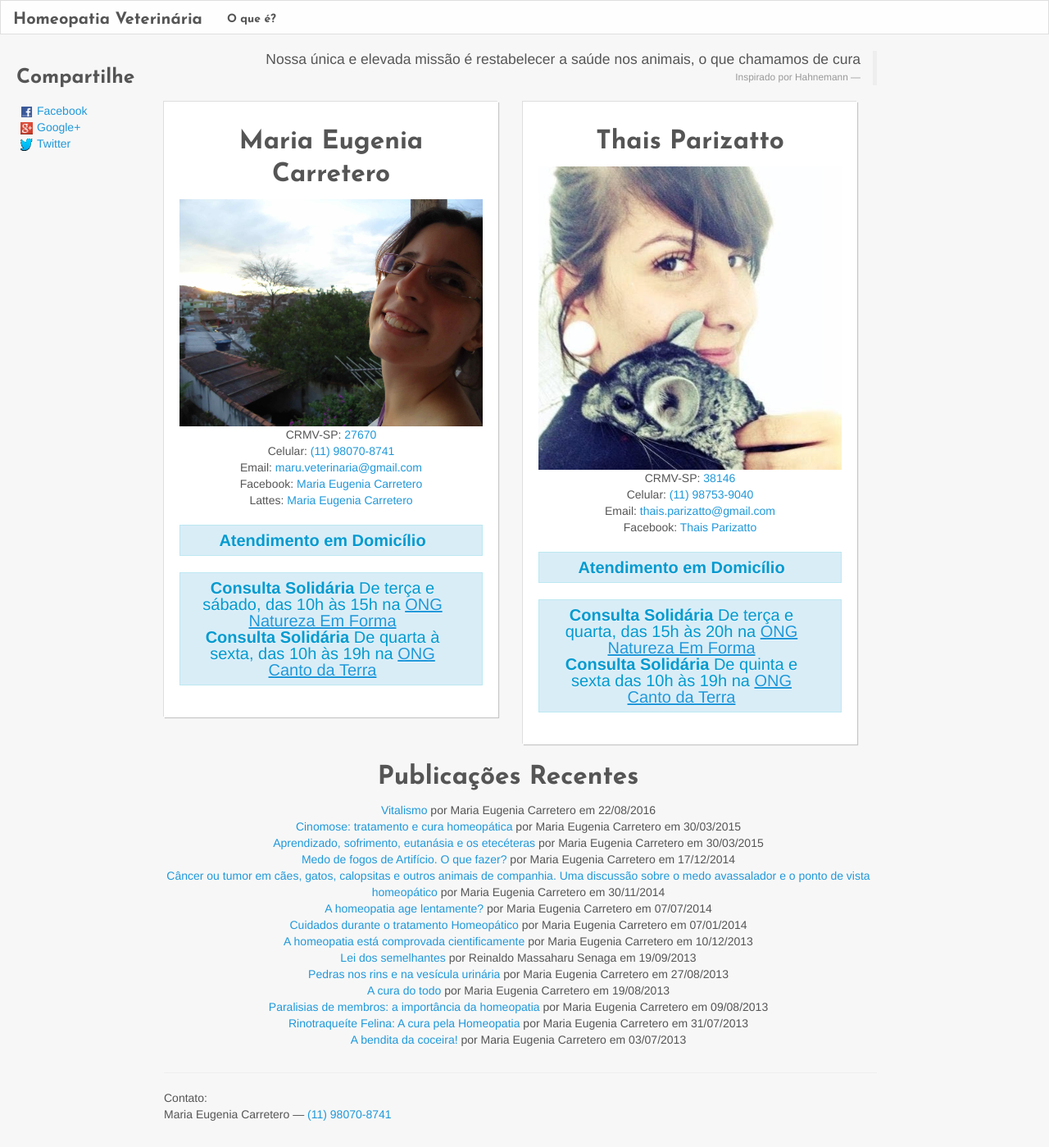
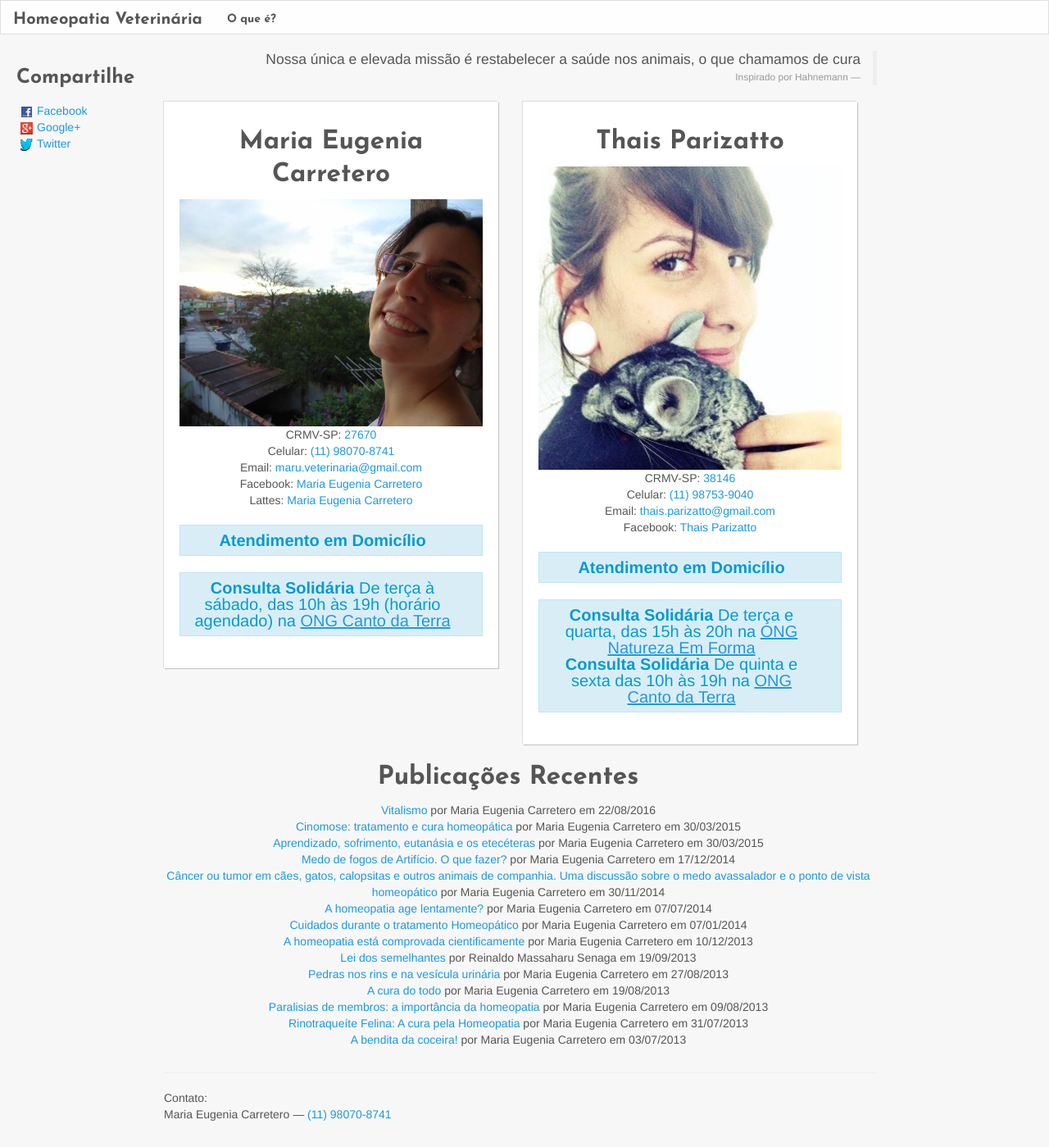
Before and after one commit to jonasabreu/site-maru, a Jekyll site: the page built from index.html, in a window 1280 px wide. Shown: the whole page at 82% size. Built offline with Jekyll 4.4.1, drawn with Linux system fonts in a browser that asks for light colours; Markdown is read by kramdown in place of the engine named in the settings.

Commit message:
Update index.html

```diff
--- a/index.html
+++ b/index.html
@@ -25,12 +25,8 @@ layout: default
 
 		</div>
 		<div class="alert alert-info atendimento">
-			<strong>Consulta Solidária</strong>
-			De terça e sábado, das 10h às 15h na <a href="http://www.naturezaemforma.org.br/">ONG Natureza Em Forma</a>
-          </strong><br>
           <strong>Consulta Solidária</strong>
-			De quarta à sexta, das 10h às 19h na <a href="http://www.cantodaterra.org.br/">ONG Canto da Terra</a>
-          </strong>
+			De terça à sábado, das 10h às 19h (horário agendado) na <a href="http://www.cantodaterra.org.br/">ONG Canto da Terra</a>
 		</div>
 	</div>
 	<div class="span4 well">
```
